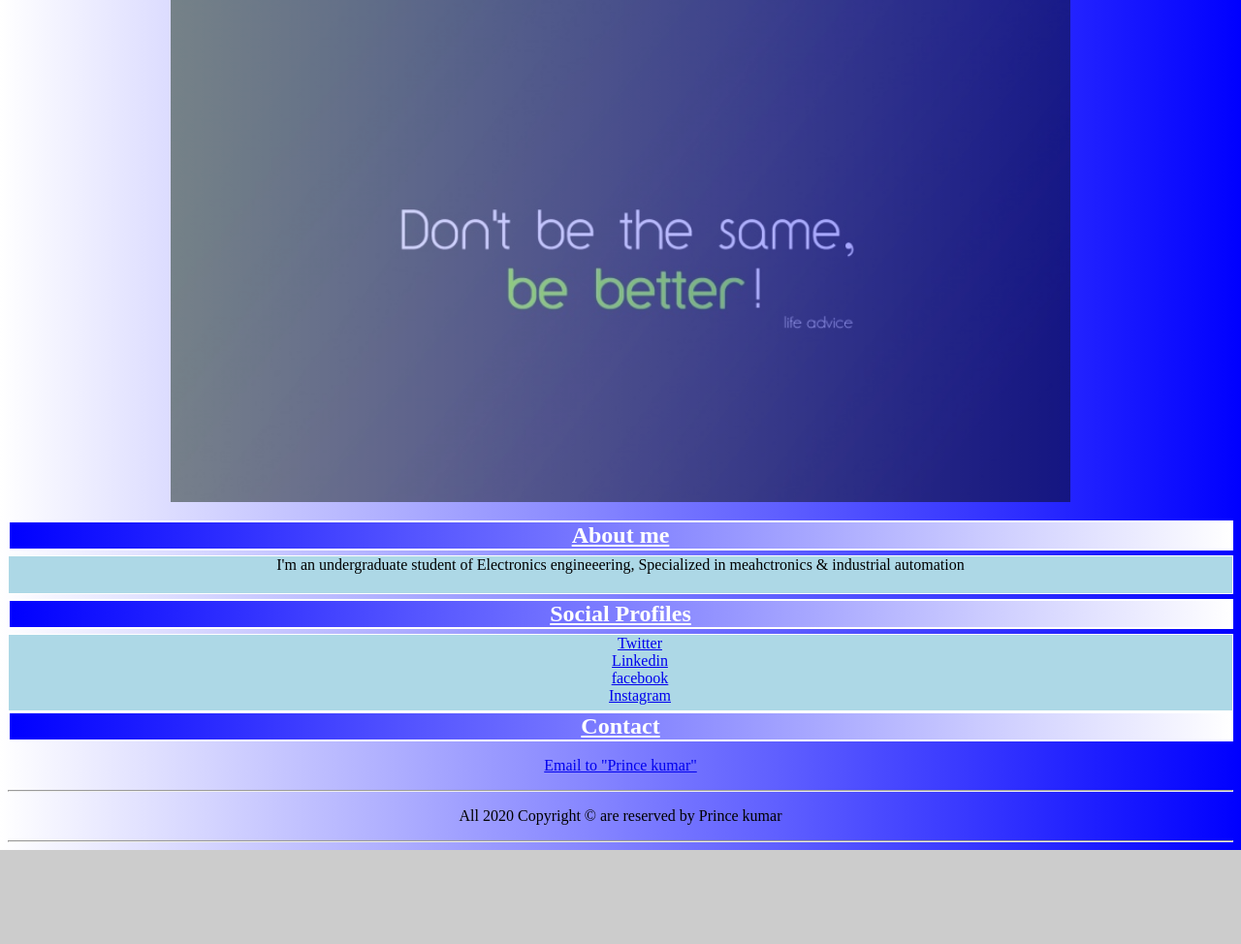
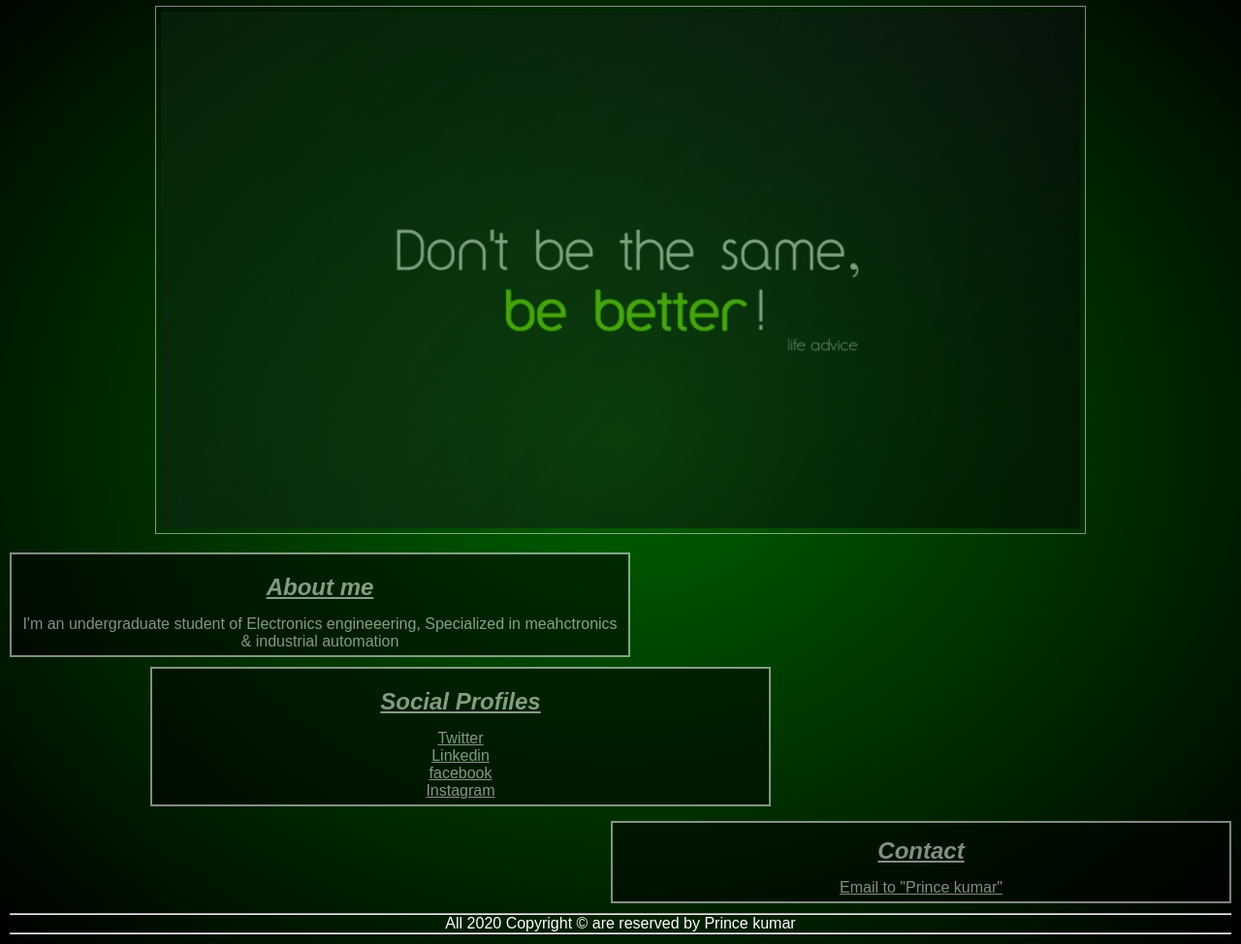
Before and after one commit to 855princekumar/855princekumar.github.io, a plain HTML site: page index.html in a window 1280 px wide. Shown: the part 68-1042 px from the top of the page at 97% size. Before the commit the page ends 945 px from the top, so only its background shows below. Drawn offline with Linux system fonts and the light colour scheme.

Commit message:
Add files via upload

```diff
--- a/css/master.css
+++ b/css/master.css
@@ -1,122 +1,178 @@
+*
+{
+	box-sizing: border-box;
+	padding: 0px;
+	margin: 0px;
+}
+
 body
 {
-	background-color: #cccccc;
-	background-image: linear-gradient(to left, blue, white);
-	text-align: center;
+    background-image: radial-gradient(darkgreen, black) ; /* set the background color here */
+    color: white; /* set the text color to black here */
+    font-family: Arial, Helvetica, sans-serif; /* set the font here */
+    text-align: center; /* set the text alignment here */
+
+}
+
+a
+{
+	color: white;
+	padding: 0px;
+}
+
+a:hover
+{
+	background-image: radial-gradient(darkgreen, black)
+	color: white;
+	padding: 5px;
 }
 
 h1
 {
- color: white;
- background-image: linear-gradient(to right, blue, white);
- width: auto;
- text-align: center;
- margin: 0px;
- padding: 0px;
- border: 2px solid white;
+	border: 1px solid white;
+	margin: 10px;
+	padding: 5px;
+}
+
+ul
+{
+	list-style-type: none;
 }
 
 h2
 {
- color: white;
- background-image: linear-gradient(to right, blue, white);
- width: auto;
- text-align: center;
- margin: 0px;
- padding: 0px;
- border: 2px solid white;
+	margin: 10px;
+	padding: 5px;
+	font-style: italic;
 }
 
-h1:hover
+#about1
 {
- background-image: radial-gradient(lightblue, white);
- color: black;
- margin: 0px;
- padding: 0px;
- border: 2px solid white;
- cursor: pointer;
+	background-color: black;
+	color: white;
+	text-align: center;
+	height: auto;
+	width: 50%;
+	padding: 5px;
+	margin: 10px;
+	border: 2px solid white;
+	float: left;
+	opacity: 0.5;
+}
+#about1:hover
+{
+	background-image: linear-gradient(white, red);
+	color: black;
+	text-align: center;
+	height: auto;
+	width: 50%;
+	padding: 5px;
+	margin: 10px;
+	border: 2px solid white;
+	opacity: 1.0
 }
 
-h2:hover
+#social1
 {
- background-image: radial-gradient(lightblue, white);
- color: black;
- margin: 0px;
- padding: 0px;
- cursor: pointer;
+    background-color: black;
+	color: white;
+	text-align: center;
+	padding: 5px;
+	margin: 5px;
+	height: auto;
+	width: 50%;
+	clear: both;
+	border: 2px solid white;
+	position: relative;
+	left: 150px;
+	opacity: 0.5;
 }
+#social1:hover
+{
+	background-image: linear-gradient(white, green);
+	color: black;
+	text-align: center;
+	padding: 5px;
+	margin: 5px;
+	height: auto;
+	width: 50%;
+	clear: both;
+	border: 2px solid white;
+	position: relative;
+	left: 150px;
+	opacity: 1.0;
+}
+
+#contact
+{
+	background-color: black;
+	color: white;
+	text-align: center;
+	padding-top: 0px;
+	padding-bottom: 5px;
+	margin: 10px;
+	height: auto;
+	width: 50%;
+	border: 2px solid white;
+    float: right;
+    opacity: 0.5;
+}
+#contact:hover
+{
+	background-image: linear-gradient(white, lightblue);
+	color: black;
+	text-align: center;
+	padding-top: 0px;
+	padding-bottom: 5px;
+	margin: 10px;
+	height: auto;
+	width: 50%;
+	border: 2px solid white;
+	opacity: 1.0;
+}
+
 
 #dp
 {
-	padding: 10px;
+	border: 1px solid white;
+	padding: 5px;
+	margin: 5px;
 	opacity: 0.5;
-	margin: 5px;
-	box-sizing: border-box;
 }
 #dp:hover
 {
-	padding: 10px;
-	opacity: 1;
-	margin: 5px;
-	border: 2px solid white;
-	box-sizing: border-box;
+	opacity: 1.0;
+}
+
+
+#l1:hover
+{
+	color: white;
+	background-image: radial-gradient(darkgreen, black);
 	cursor: pointer;
 }
-
-#about:hover
+#l2:hover
 {
-background-image: radial-gradient(lightblue, white);
- color: blue;
- height: 40px;
- margin: 5px 0px 5px 0px;
- padding: 0px 5px 0px 5px;
- border: 1px solid white;
- box-sizing: border-box;
- cursor: pointer;
+	color: white;
+	background-image: radial-gradient(darkgreen, black);
+	cursor: pointer;
 }
-#about
+#l3:hover
 {
- background: lightblue;
- color: black;
- height: 40px;
- margin: 5px 0px 5px 0px;
- padding: 0px 5px 0px 5px;
- border: 1px solid white;
- box-sizing: border-box;
+	color: white;
+	background-image: radial-gradient(darkgreen, black);
+	cursor: pointer;
 }
-
-#social:hover
+#l4:hover
 {
-background-image: radial-gradient(lightblue, white);
- color: blue;
- height: 80px;
- padding: white;
- margin:5px 0px 0px 0px;
- border: 1px solid white;
- box-sizing: border-box;
- text-align: center;
- cursor: pointer;
- list-style-type: none;
-}
-#social
-{
- background: lightblue;
- color: black;
- height: 80px;
- padding: white;
- margin:5px 0px 0px 0px;
- border: 1px solid white;
- box-sizing: border-box;
- text-align: center;
- list-style-type: none;
+	color: white;
+	background-image: radial-gradient(darkgreen, black);
+	cursor: pointer;
 }
 
 
 #footer
 {
-	text-align: center;
-	color: black;
-	padding: 0px;
-	margin: 0px;
-
+	clear: both;
+	margin: 10px;
 }
```
